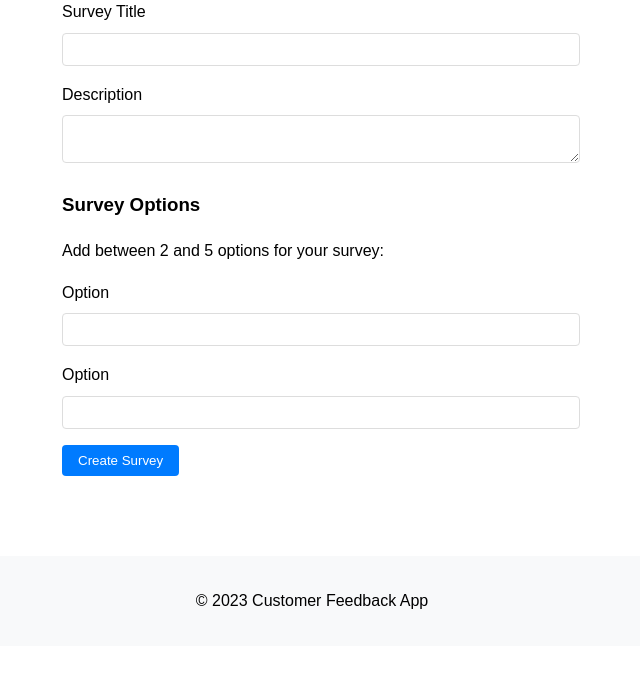
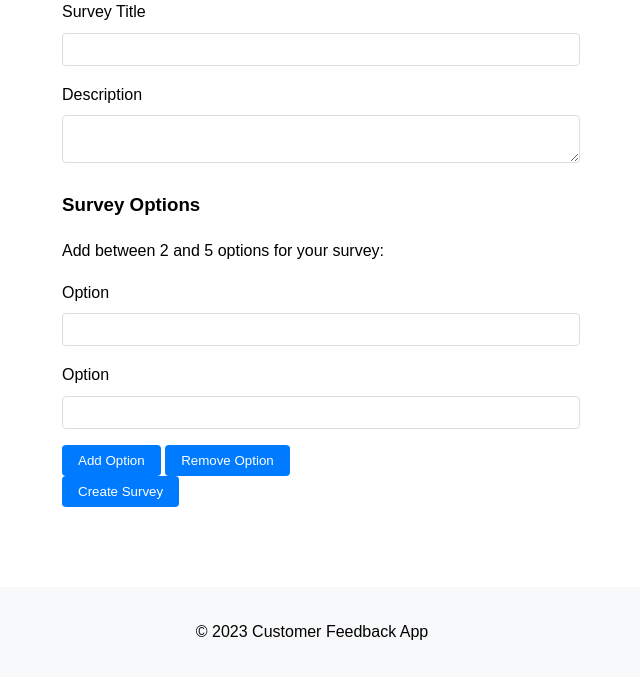
Before and after one commit to 094459/porto-tech-hub-amazon-q-working-app, a Flask app: page /survey/surveys/create in a window 1280 px wide. Shown: the part 192-869 px from the top of the page, without its empty margins (328-968 px from the left). Before the commit the page ends 801 px from the top, so only its background shows below. Run offline with Flask 2, Linux system fonts and the light colour scheme; the visitor is signed in with stand-in values (Sample User, id 1).

Commit message:
fix options

```diff
--- a/templates/survey/create.html
+++ b/templates/survey/create.html
@@ -27,8 +27,9 @@
         </div>
         <h3>Survey Options</h3>
         <p>Add between 2 and 5 options for your survey:</p>
+        <div id="options-container">
             {% for option in form.options %}
-            <div class="form-group">
+                <div class="form-group option-group">
                     {{ option.label }}
                     {{ option(class="form-control") }}
                     {% if option.errors %}
@@ -38,7 +39,49 @@
                     {% endif %}
                 </div>
             {% endfor %}
-        {{ form.submit(class="btn") }}
+        </div>
+        <div class="button-group">
+            <button type="button" id="add-option" class="btn btn-secondary">Add Option</button>
+            <button type="button" id="remove-option" class="btn btn-secondary">Remove Option</button>
+        </div>
+        {{ form.submit(class="btn btn-primary mt-3") }}
     </form>
 </div>
+
+<script>
+document.addEventListener('DOMContentLoaded', function() {
+    const optionsContainer = document.getElementById('options-container');
+    const addButton = document.getElementById('add-option');
+    const removeButton = document.getElementById('remove-option');
+
+    function updateButtons() {
+        const optionCount = optionsContainer.children.length;
+        addButton.disabled = optionCount >= 5;
+        removeButton.disabled = optionCount <= 2;
+    }
+
+    addButton.addEventListener('click', function() {
+        const optionCount = optionsContainer.children.length;
+        if (optionCount < 5) {
+            const newOption = optionsContainer.children[0].cloneNode(true);
+            const input = newOption.querySelector('input');
+            input.value = '';
+            input.name = `options-${optionCount}`;
+            optionsContainer.appendChild(newOption);
+            updateButtons();
+        }
+    });
+
+    removeButton.addEventListener('click', function() {
+        const optionCount = optionsContainer.children.length;
+        if (optionCount > 2) {
+            optionsContainer.removeChild(optionsContainer.lastChild);
+            updateButtons();
+        }
+    });
+
+    // Initialize button states
+    updateButtons();
+});
+</script>
 {% endblock %}
```
Lines whose indentation alone changed are shown as unchanged.
